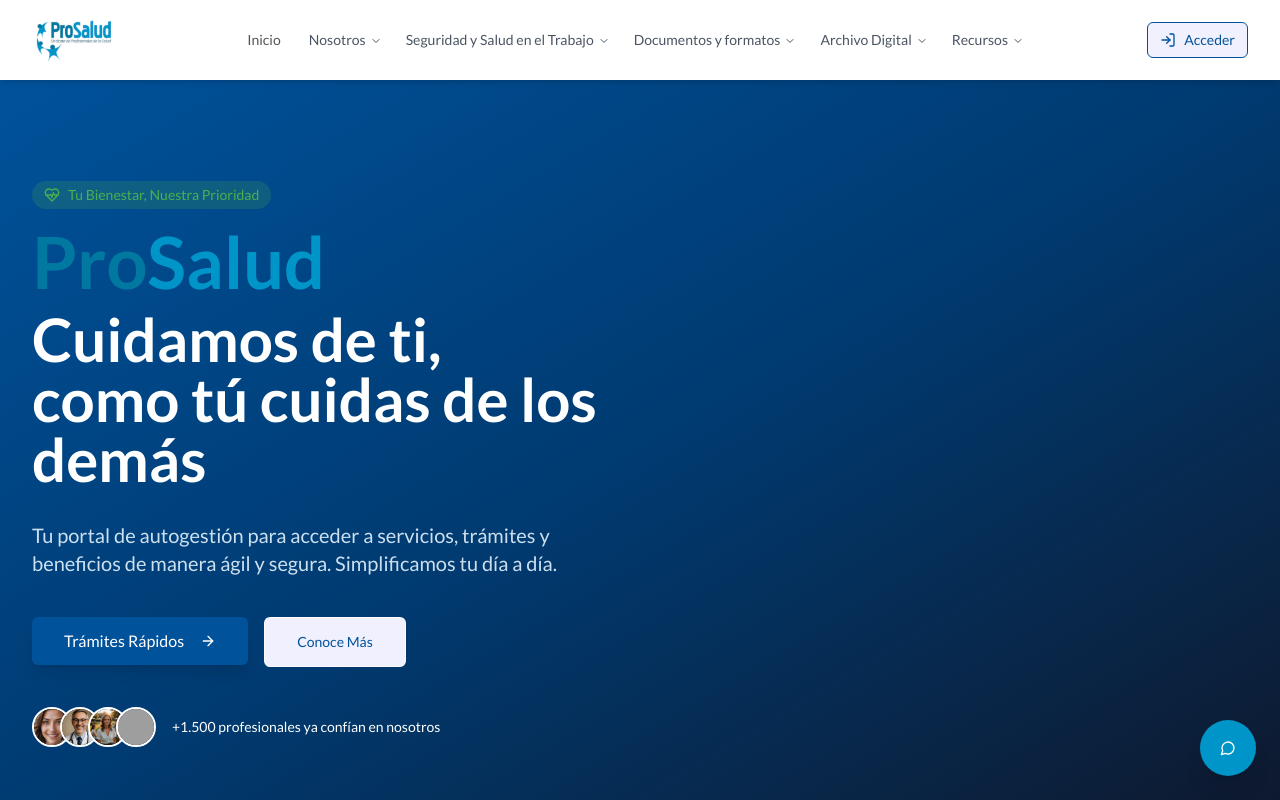
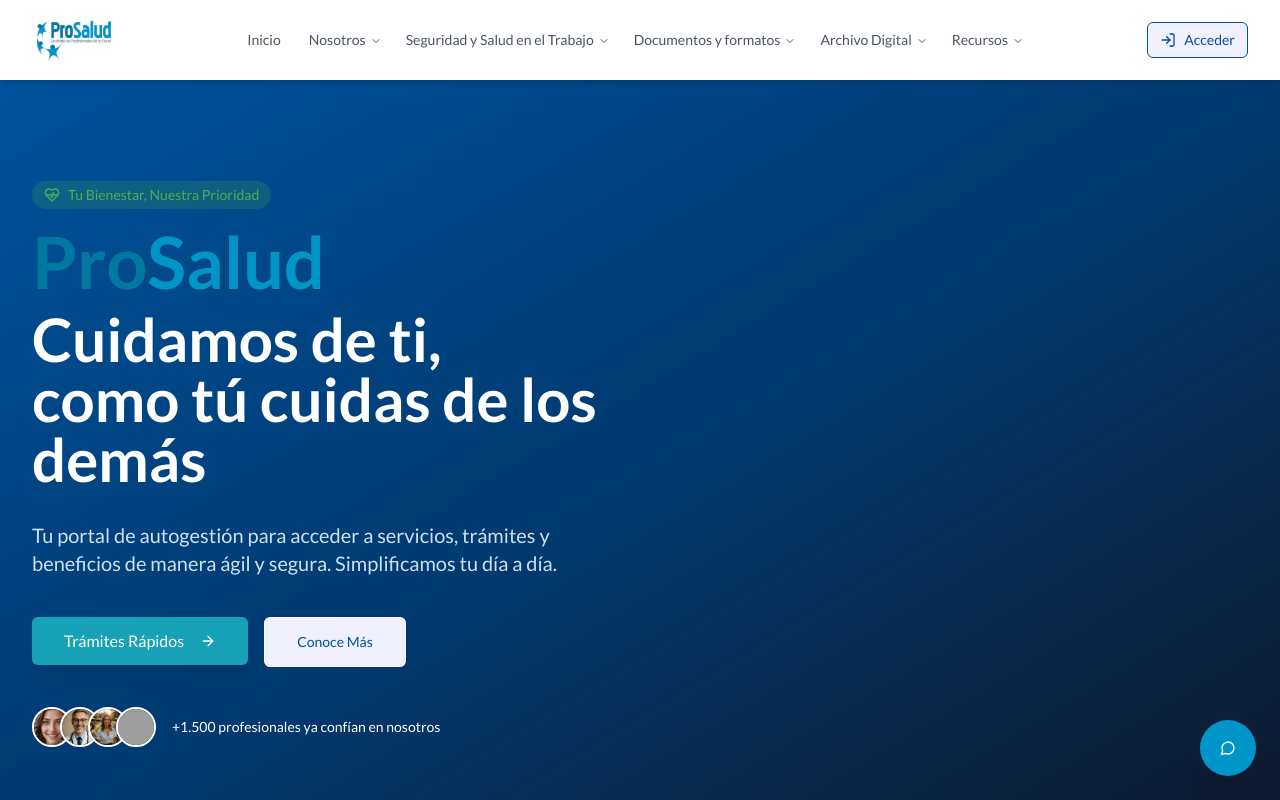
Before and after one commit to Juan2004Pablo/prosalud-redesign, a React (Vite) app: page / in a window 1280 px wide. Shown: the top 800 px of the page. Built offline with nearby package versions, Linux system fonts and the light colour scheme; grey boxes are pictures that could not be loaded.

Commit message:
Fix: Improve "Trámites Rápidos" button contrast
Change the "Trámites Rápidos" button color to improve contrast and accessibility, avoiding blue and green tones.

```diff
--- a/src/components/home/HeroSection.tsx
+++ b/src/components/home/HeroSection.tsx
@@ -54,7 +54,7 @@ const HeroSection: React.FC = () => {
               <div className="flex flex-col sm:flex-row gap-4 md:justify-start justify-center">
                 <Button
                   size="lg"
-                  className="bg-primary-prosalud hover:bg-primary-prosalud-dark text-white text-base shadow-lg hover:shadow-xl transition-all duration-300 transform hover:scale-105 px-8 py-6"
+                  className="bg-accent-prosaludteal hover:bg-accent-prosaludteal/90 text-white text-base shadow-lg hover:shadow-xl transition-all duration-300 transform hover:scale-105 px-8 py-6"
                   onClick={handleScrollToQuickLinks}
                 >
                   Trámites Rápidos
```
